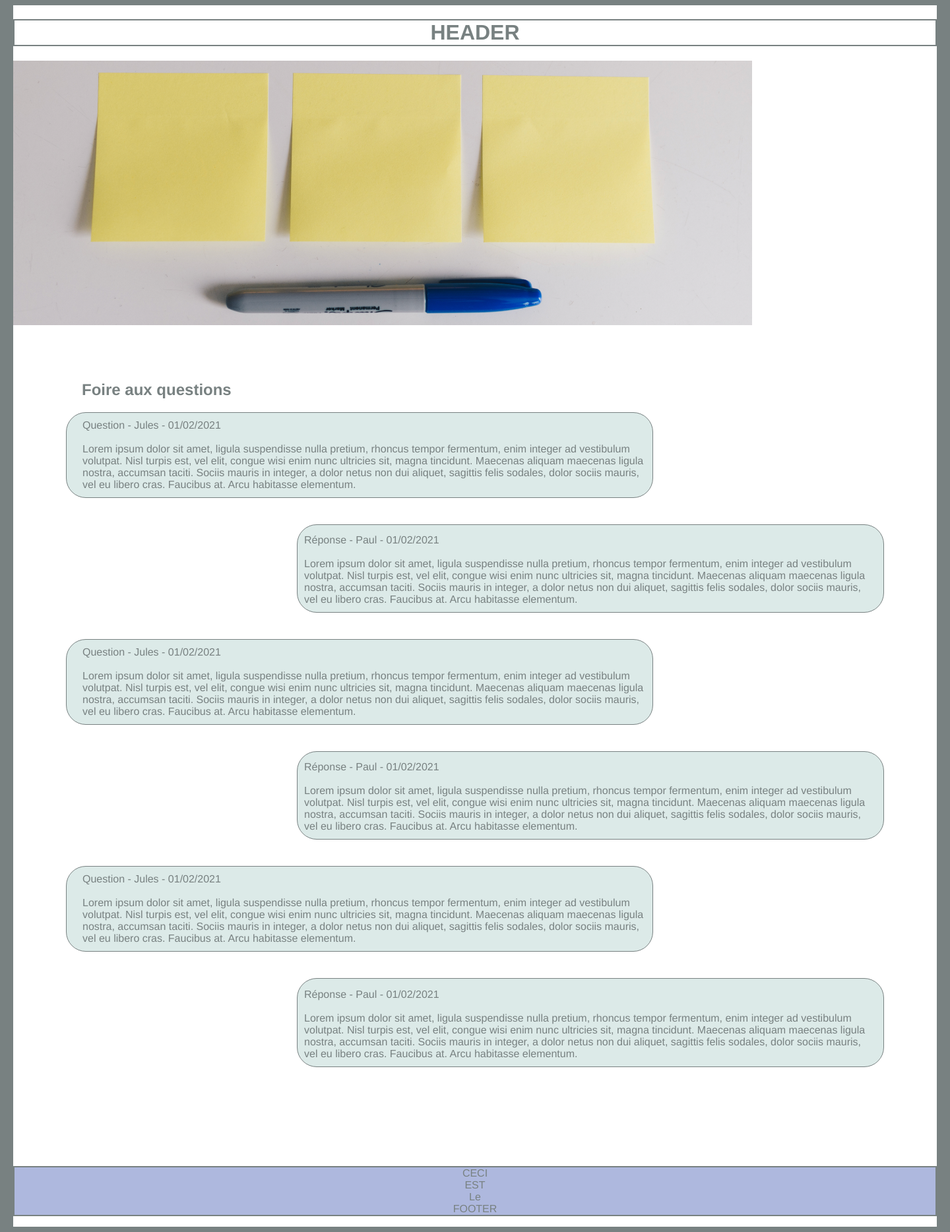
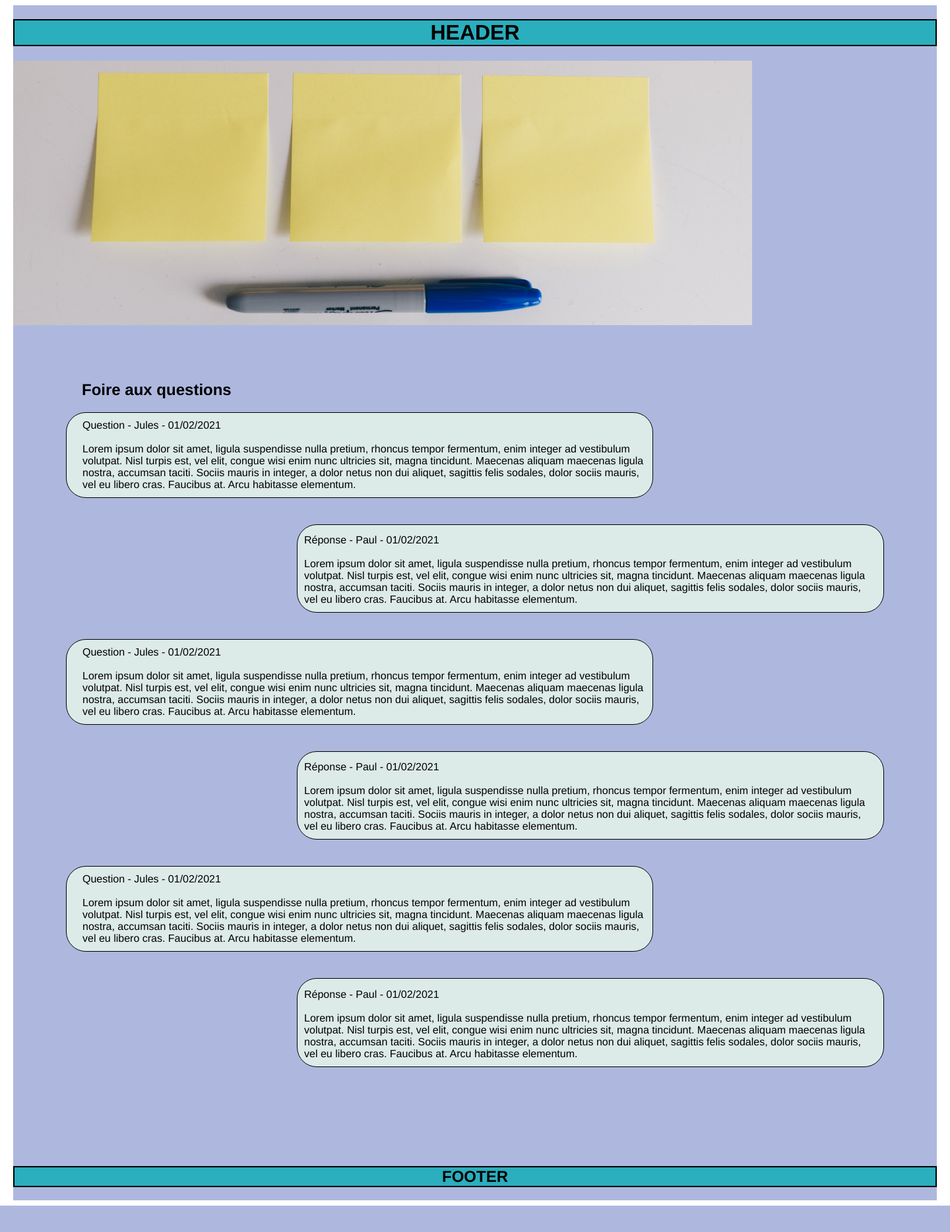
Before and after one commit to Jules-Hardy/allies-site, a PHP site: the page made by site vitrine/FAQ/FAQ_site.html in a window 1440 px wide. Shown: the whole page at 66% size. After the commit the page ends 1828 px from the top, so only its background shows below. Run offline with PHP 8.4, Linux system fonts and the light colour scheme.

Commit message:
faqXco_in

```diff
--- a/site vitrine/FAQ/FAQ_site.css
+++ /dev/null
@@ -1,99 +0,0 @@
-.question
-{
-	text-align: left;
-	border: 1px solid;
-	padding:10px;
-	border-top-left-radius: 30px 30px;
-	border-bottom-right-radius: 30px 30px;
-	border-bottom-left-radius: 30px 30px;
-	border-top-right-radius: 30px 30px;
-	/*margin-right: auto;*/
-	padding-left: 1.5em;
-	margin-right: 350px;
-	margin-bottom: 40px;
-	background-color: #DCEAE8;
-
-}
-
-#q_r
-{
-	padding-left: 5em;
-    padding-right: 5em;
-    margin-bottom: 150px;
-    margin-top:80px;
-    /*background-image: url("Stylo.jpg");*/
-}
-
-.reponse
-{
-
-	text-align: left;
-	border: 1px solid;
-	padding: 10px;
-	border-top-left-radius: 30px 30px;
-	border-bottom-right-radius: 30px 30px;
-	border-bottom-left-radius: 30px 30px;
-	border-top-right-radius: 30px 30px;
-	padding-right: 1.5em;
-	padding-top: 0.9em;
-	/*display: block;*/
-	margin-left: 350px;
-	margin-bottom: 40px;
-	background-color: #DCEAE8;
-
-}
-#test
-{
-	text-align: right;
-	font-style: normal;
-}
-
-h1
-{
-	border: 2px solid;
-	text-align: center;
-}
-
-h2
-{
-	padding-left: 1em;
-    padding-right: 1em;
-
-}
-
-#FOOTER
-{
-	border : 2px solid;
-	background-color: #aeb8de;
-	text-align: center;
-}
-
-#carte
-{
-	width: 1400px; /*largeur du bloc de 800pixel*/
-    margin:0 auto; /*place cette zone au milieu de la page*/
-    background-color: white;
-    align-content: center;
-    font-family: "Helvetica Neue";
-}
-/*img
-{
-	align-content: center;  ne fonctionne pas */
-	/*margin-left: auto;
-	margin-right: 100px;
-
-}*/
-
-.image_stylo
-{
-	margin-left: 100px;
-}
-
-body
-{
-	background-color: #788181; /* pourquoi ca ne marche passsss*/
-	color: #788181
-
-
-
-}
--- a/site vitrine/FAQ/FAQ_site.html
+++ b/site vitrine/FAQ/FAQ_site.html
@@ -3,13 +3,13 @@
 <head>
 	<meta charset="utf-8">
 	<title>Foire aux questions</title>
-	<link rel="stylesheet" href="FAQ_site.css">
+	<link rel="stylesheet" href="../page-de-co/page_de_co_FAQ.css">
 	<!-- ../page-de-co/page_de_co.css -->
 
 </head>
 
 <body>
-	<div id="carte">
+	<div id="carte_FAQ">
         <h1> HEADER </h1>
     <div id="image_stylo">
     	<img src="Stylo.jpg" width="80%" height="90%" alt="photo de fond">
@@ -17,7 +17,7 @@
 
 
 	<div id="q_r">
-	<h2>   Foire aux questions <br></h2>
+		<h2 id="titre2">   Foire aux questions <br></h2>
 
 		<p class="question">
 			Question - Jules - 01/02/2021 <br>
@@ -75,12 +75,7 @@
 	</div>
 
 
-	<p id= "FOOTER">
-		CECI <br>
-		EST <br>
-		Le<br>
-		FOOTER
-	</p>
+		<h2 id="footer"> FOOTER </h2>
 
 
 	</div>
@@ -88,5 +83,4 @@
 
 
 	</body>
-
 </html>
--- a/site vitrine/page-de-co/page_de_co.css
+++ b/site vitrine/page-de-co/page_de_co_FAQ.css
@@ -23,7 +23,9 @@ body
 {
   font-family: "Helvetica Neue";
 
+
 }
+
 
 .cadre_connexion {
   display: block;
@@ -128,3 +130,93 @@ input {
   padding: 10px;
 
 }
+
+
+/* Partie FAQ */
+
+.question
+{
+  text-align: left;
+  border: 1px solid;
+  padding:10px;
+  border-top-left-radius: 30px 30px;
+  border-bottom-right-radius: 30px 30px;
+  border-bottom-left-radius: 30px 30px;
+  border-top-right-radius: 30px 30px;
+  /*margin-right: auto;*/
+  padding-left: 1.5em;
+  margin-right: 350px;
+  margin-bottom: 40px;
+  background-color: #DCEAE8;
+
+}
+
+#q_r
+{
+  padding-left: 5em;
+    padding-right: 5em;
+    margin-bottom: 150px;
+    margin-top:80px;
+    /*background-image: url("Stylo.jpg");*/
+}
+
+.reponse
+{
+
+  text-align: left;
+  border: 1px solid;
+  padding: 10px;
+  border-top-left-radius: 30px 30px;
+  border-bottom-right-radius: 30px 30px;
+  border-bottom-left-radius: 30px 30px;
+  border-top-right-radius: 30px 30px;
+  padding-right: 1.5em;
+  padding-top: 0.9em;
+  /*display: block;*/
+  margin-left: 350px;
+  margin-bottom: 40px;
+  background-color: #DCEAE8;
+
+}
+#test
+{
+  text-align: right;
+  font-style: normal;
+}
+
+
+
+#titre2
+{
+  padding-left: 1em;
+    padding-right: 1em;
+
+}
+
+#FOOTER
+{
+  border : 2px solid;
+  background-color: #aeb8de;
+  text-align: center;
+}
+
+#carte_FAQ
+{
+  width: 1400px; /*largeur du bloc de 800pixel*/
+  margin:0 auto; /*place cette zone au milieu de la page*/
+  background-color: #aeb8de ;
+  align-content: center;
+  /*font-family: "Helvetica Neue";*/
+}
+/*img
+{
+  align-content: center;  ne fonctionne pas */
+  /*margin-left: auto;
+  margin-right: 100px;
+
+}*/
+
+.image_stylo
+{
+  margin-left: 100px;
+}
--- a/site vitrine/page-de-co/page_inscri.html
+++ b/site vitrine/page-de-co/page_inscri.html
@@ -3,7 +3,7 @@
 <head>
 	<meta charset="utf-8" />
 	<title> Page d'inscription</title>
-	<link rel="stylesheet" href="page_de_co.css" />
+	<link rel="stylesheet" href="page_de_co_FAQ.css" />
 </head>
 
 <body class="body2">
@@ -51,13 +51,13 @@
           <br />
           <strong>Mot de passe* :</strong> <br />
 
-          <input type="text" />
+          <input type="password" />
           <!-- <span class="bordure_texte">..........</span> <br /> -->
 
           <br>
           <strong>Confirmer mot de passe* : </strong> <br />
 
-          <input type="text" />
+          <input type="password" />
           <br />
 
 
```
Also changed, not shown: site vitrine/page-de-co/Page_de_co.html (+7 -5 lines). Lines whose indentation alone changed are shown as unchanged.
